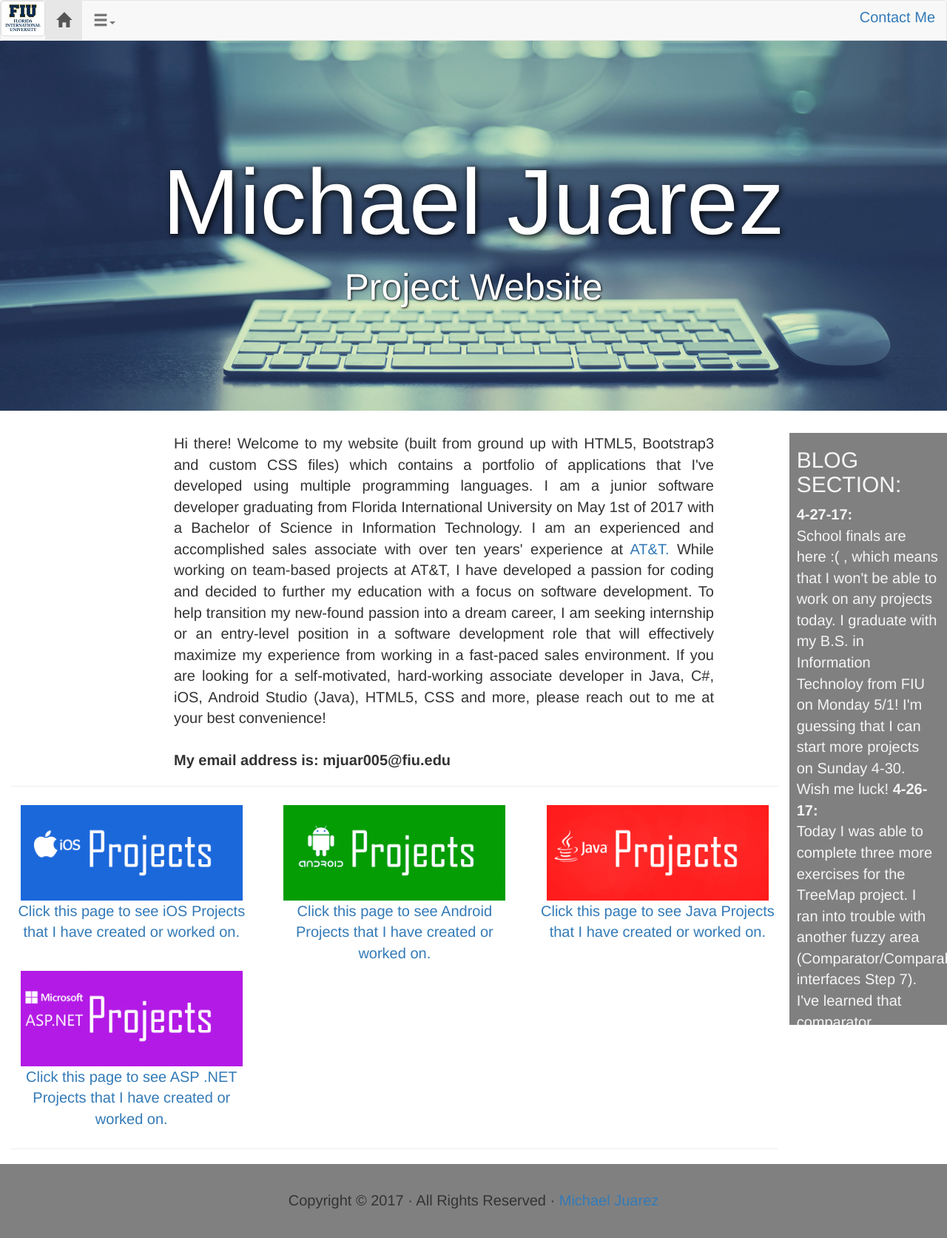
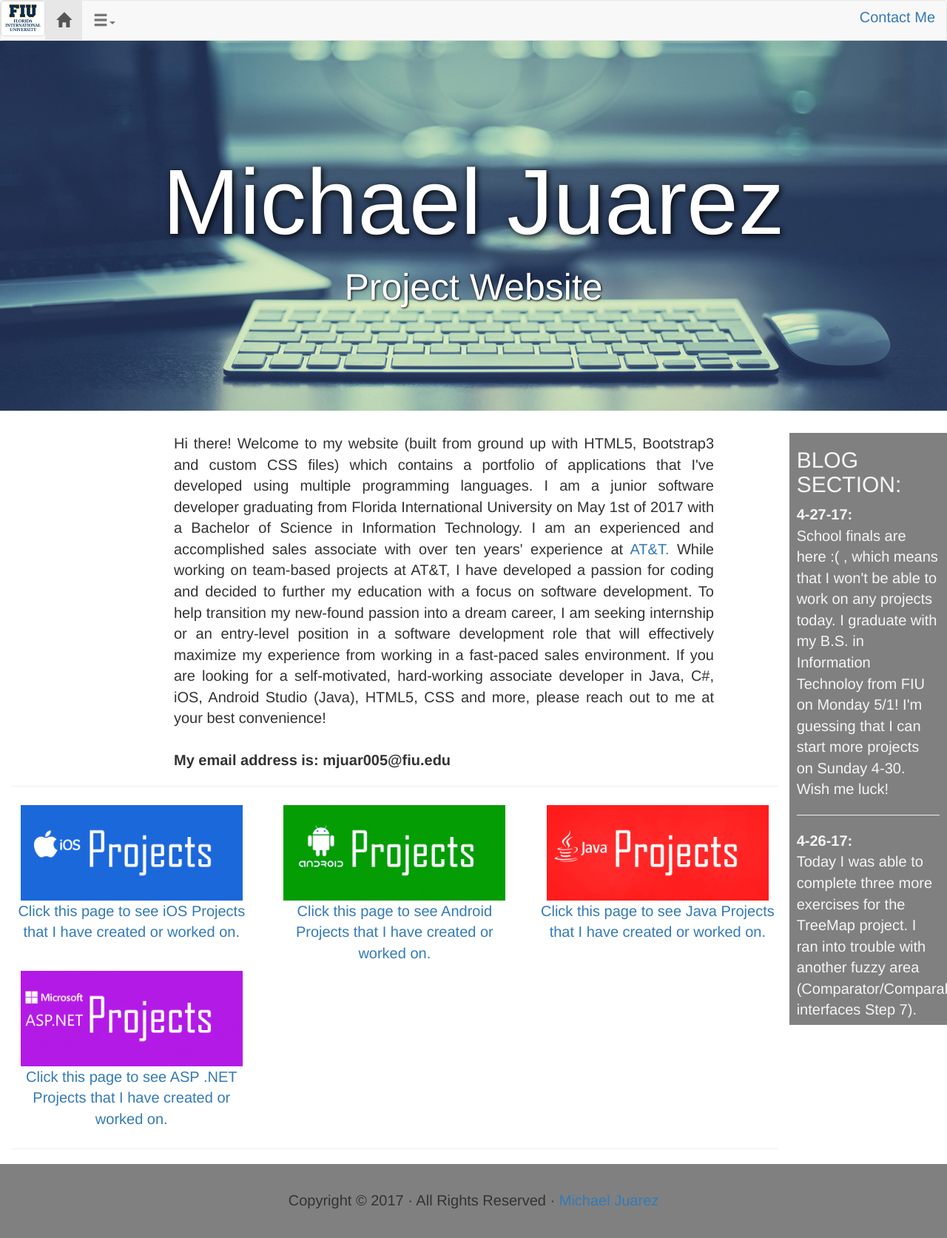
Before and after one commit to MikeJuarez/MikeJuarez.github.io, a Jekyll site: the page index.html, which Jekyll copies as it is, in a window 1280 px wide. Shown: the whole page at 74% size. Built offline with Jekyll 4.4.1, drawn with Linux system fonts in a browser that asks for light colours.

```diff
--- a/index.html
+++ b/index.html
@@ -114,7 +114,7 @@
 
   <h2>BLOG SECTION:</h2>
   <b>4-27-17:</b><br/>
-  School finals are here :( , which means that I won't be able to work on any projects today.  I graduate with my B.S. in Information Technoloy from FIU on Monday 5/1!  I'm guessing that I can start more projects on Sunday 4-30.  Wish me luck!
+  School finals are here :( , which means that I won't be able to work on any projects today.  I graduate with my B.S. in Information Technoloy from FIU on Monday 5/1!  I'm guessing that I can start more projects on Sunday 4-30.  Wish me luck!<hr>
 
   <b>4-26-17:</b><br/>
   Today I was able to complete three more exercises for the TreeMap project.  I ran into trouble with another fuzzy area (Comparator/Comparable interfaces Step 7).  I've learned that comparator interfaces are great when creating a standalone class that strictly compares two objects.  Instead I implemented the Comparable interface, which inclusively compares another object against itself.  I've uploaded the project to <a href="Java Projects.html">Java Projects</a>.  The github link will obviously be the same as yesterday.
```
